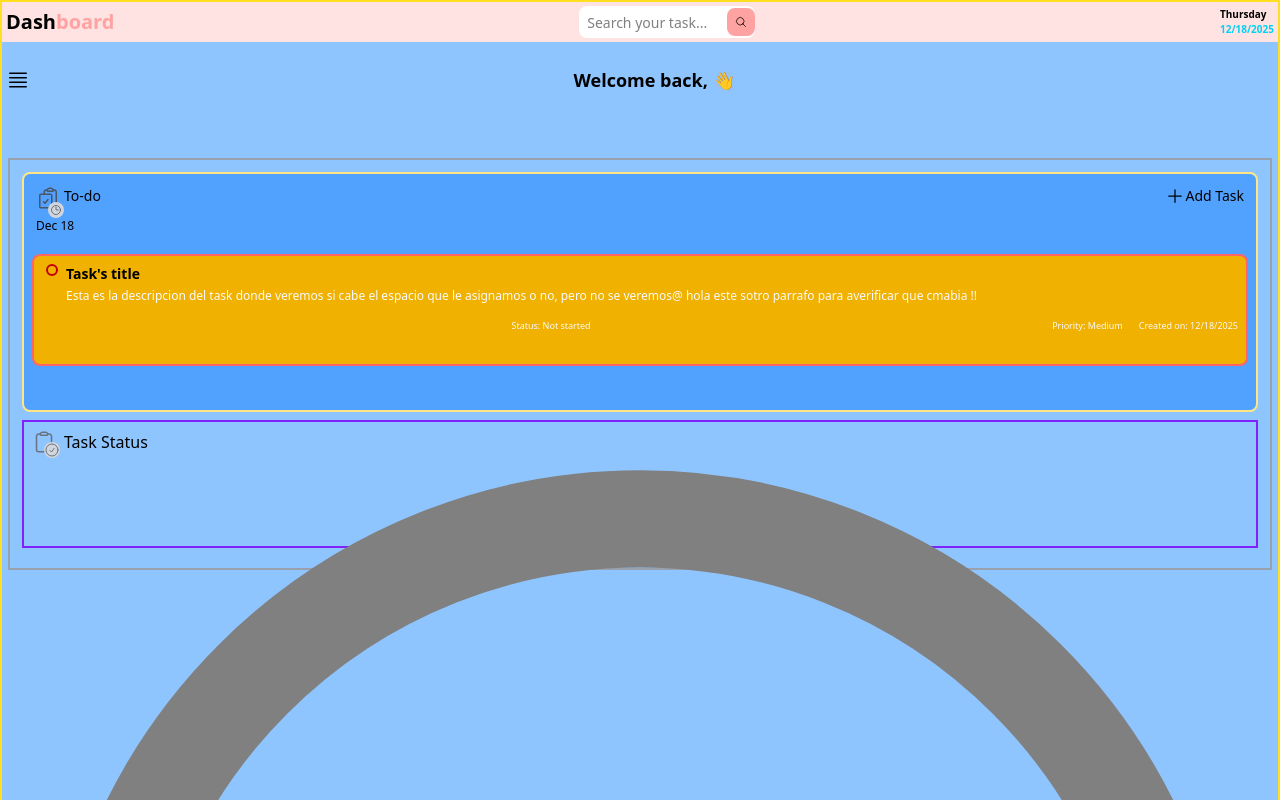
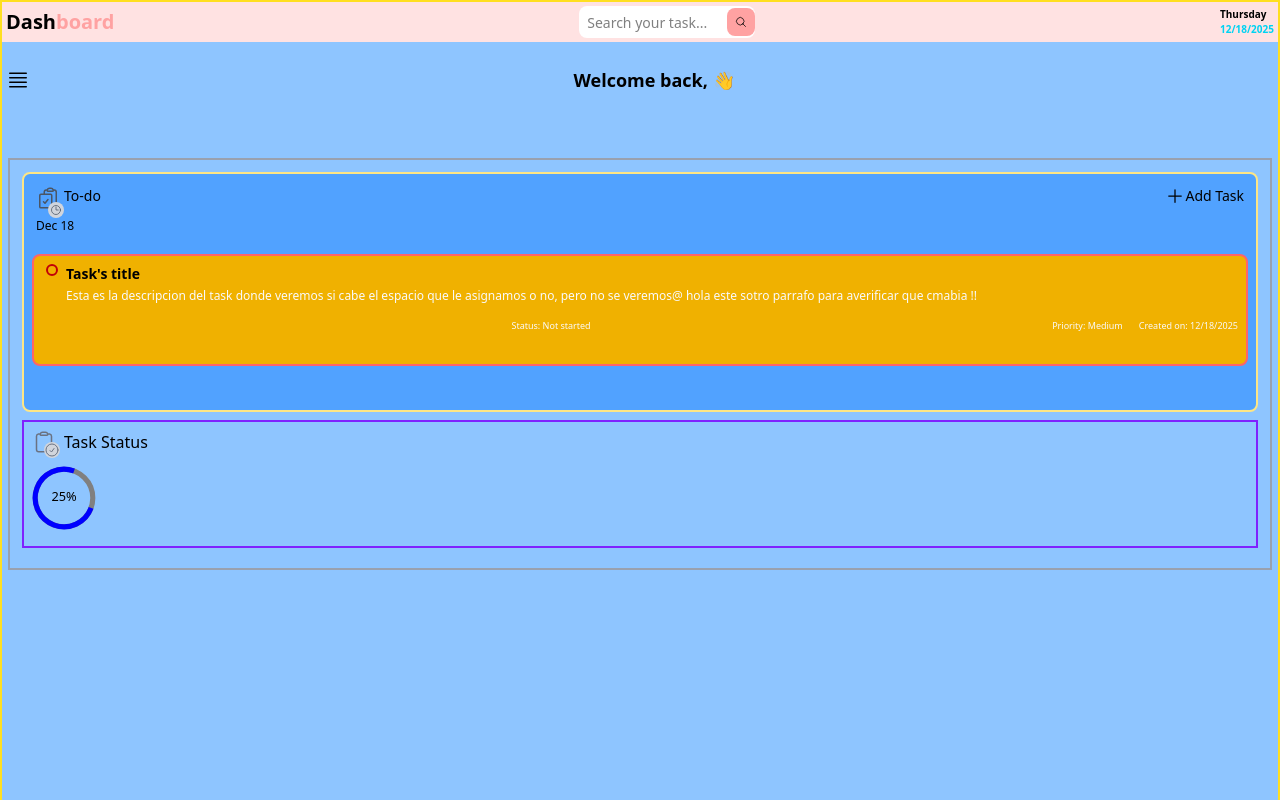
Before and after one commit to karinatuyuc/my-todo-list-React, a React (Vite) app: page / in a window 1280 px wide. Shown: the top 800 px of the page. Built offline with nearby package versions, Linux system fonts and the light colour scheme.

Commit message:
feat: create progress circle and display percentage inside

```diff
--- a/src/Dashboard.jsx
+++ b/src/Dashboard.jsx
@@ -130,9 +130,34 @@ export default function Dashboard({showModal}) {
                         {/*Progress circles*/}
 
                         {/** SVG for progress circles*/}
-                        <svg viewBox="0 0 100 100">
+                        <svg viewBox="0 0 100 100" className="w-16 h-16 mt-2">
+
+                            {/**Circle base */}
                             <circle cx="50" cy="50" r="45" stroke="gray"
                             strokeWidth={8} fill="transparent"> </circle>
+
+                            {/**Circle progress */}
+                            <circle
+                                cx="50"
+                                cy="50"
+                                r="45"
+                                stroke="blue"
+                                strokeWidth={8}
+                                strokeDasharray={2 * Math.PI * 45}
+                                strokeDashoffset={2 * Math.PI * 45 * 0.25} // 25% progress
+                                fill="transparent"
+                                transform="rotate( 20 50 50)"
+                            />
+                            <text
+                                x="50"
+                                y="50"
+                                textAnchor="middle"
+                                dominantBaseline="middle"
+                                fontSize="20"
+                                fill="black"
+                                className=""
+                            >25%</text>
+
                         </svg>
 
                     </div>
```
